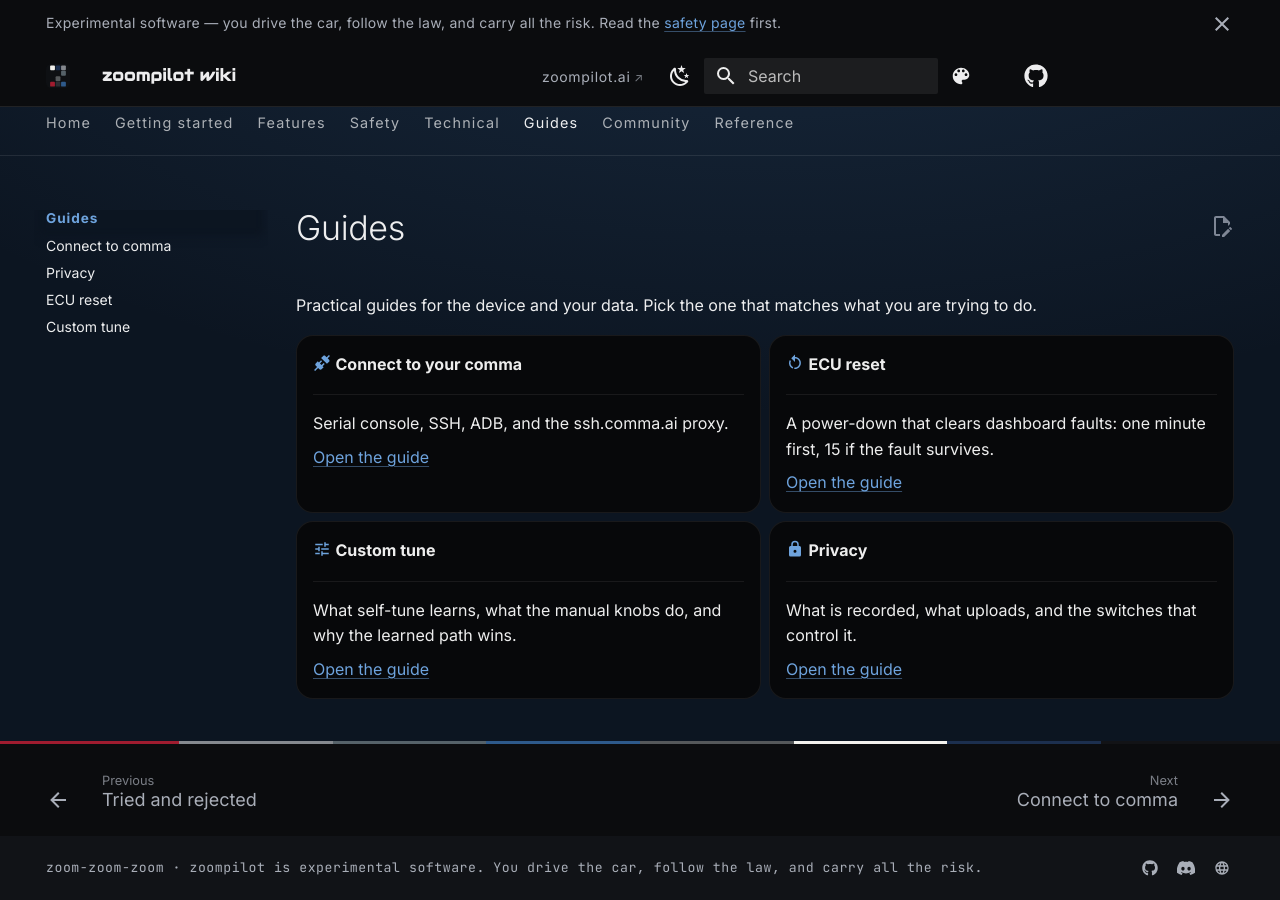
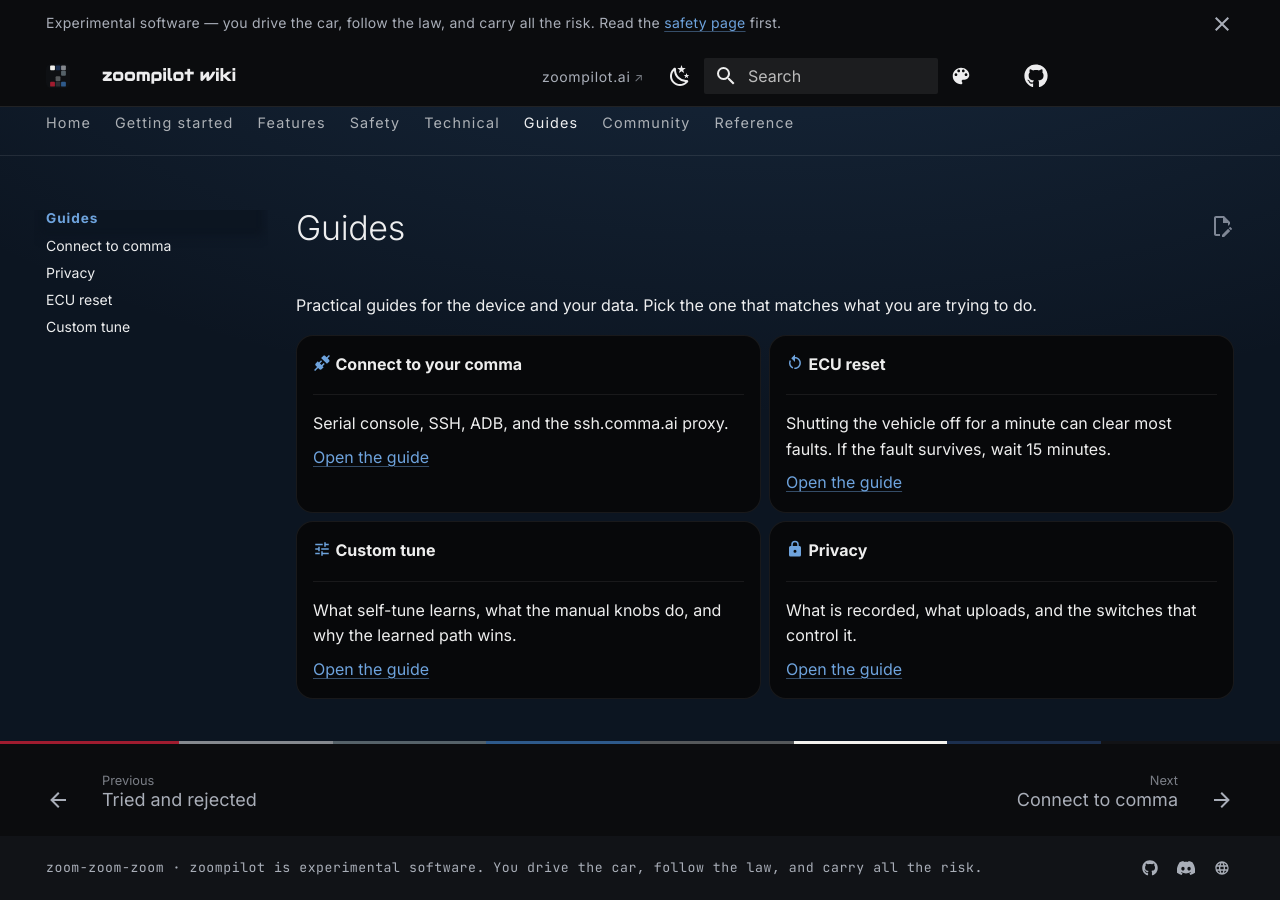
Before and after one commit to mzdnick/zoompilot-wiki, an MkDocs documentation site: the page built from docs/how-to/index.md, in a window 1280 px wide. Built offline with MkDocs 1.6.1 and Material for MkDocs 9.7.7, drawn with Linux system fonts in a browser that asks for light colours; comment, search, counter and statistics services are not loaded.

Commit message:
Guides: plainer ECU reset card text

```diff
--- a/docs/how-to/index.md
+++ b/docs/how-to/index.md
@@ -23,8 +23,8 @@
 
     ---
 
-    A power-down that clears dashboard faults: one minute first, 15 if
-    the fault survives.
+    Shutting the vehicle off for a minute can clear most faults. If the
+    fault survives, wait 15 minutes.
 
     [Open the guide](ecu-reset.md)
 
```
